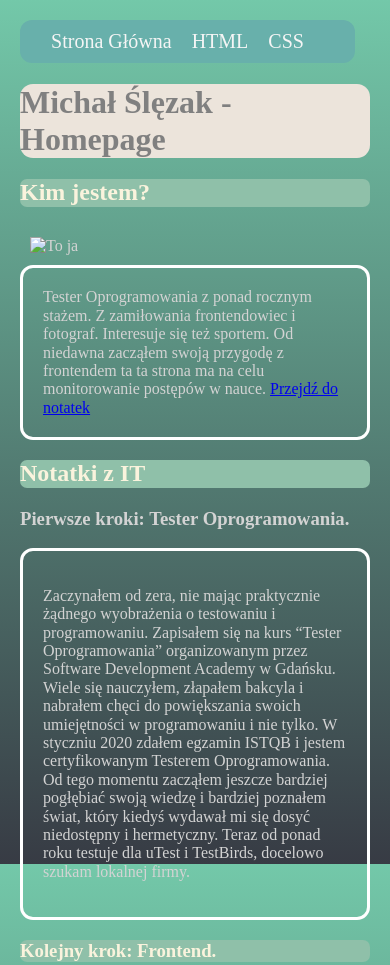
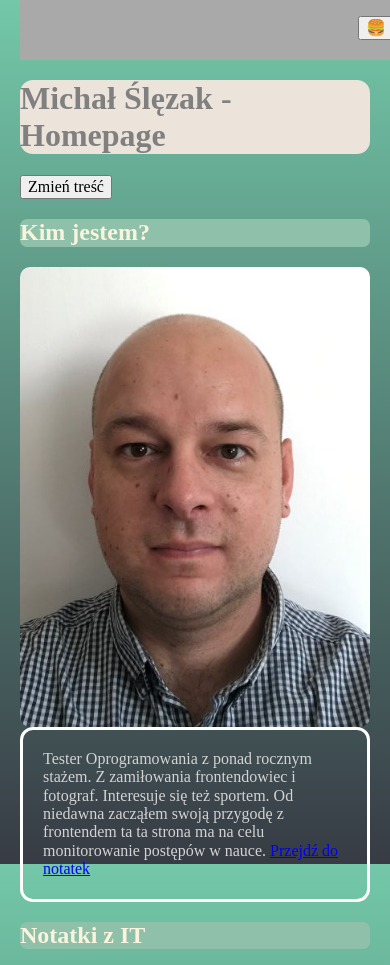
Before and after one commit to m-slezak/homepage, a plain HTML site: page index.html in a window 390 px wide. Shown: the top 965 px of the page. Drawn offline with Linux system fonts and the light colour scheme; files whose address does not match are found by name.

Commit message:
Hamburger menu

```diff
--- a/index.html
+++ b/index.html
@@ -9,24 +9,26 @@
   </head>
 
   <body>
-    <header>
-      <nav class="navigation">
+    <header class="header">
+      <nav class="navigation navigation--js">
         <a href="index.html" class="navigation-link"
           >Strona Główna</a
         >
         <a href="nauka-html.html" class="navigation-link">HTML</a>
         <a href="nauka-css.html" class="navigation-link">CSS</a>
       </nav>
+      <button class="hamburger hamburger--js">🍔</button>
     </header>
 
     <main class="main-content">
       <header>
         <h1 class="main-header">Michał Ślęzak - Homepage</h1>
+        <button class="action--js">Zmień treść</button>
       </header>
 
       <section>
         <h2 class="section-headers">Kim jestem?</h2>
-        <img class="my-photo" src="zdjecie.jpeg" alt="To ja" />
+        <img class="my-photo" src="C:\dev\homepage\img\zdjeciemini.jpeg" alt="To ja" />
 
         <article class="article article__about-me">
           Tester Oprogramowania z ponad rocznym stażem. Z zamiłowania
--- a/main.js
+++ b/main.js
@@ -2,6 +2,24 @@ console.log('Siema');
 
 
 
-const greetings = (name, age) => console.log('${age}, ${name}');
-const name = "Janusz";
-const age = 23;
+const greeting = (name, age) => {
+    console.log(`Witaj Drogi Odwiedzający mam ${age} lata i nazywam się ${name}`);
+}
+
+greeting ('Michał', 36);
+
+
+console.log(typeof 2);
+console.log(typeof '2');
+if (2 === '2') {
+    console.log ('Tak to prawda');
+}
+
+
+const hamburger = document.querySelector(".hamburger--js")
+
+hamburger.addEventListener('click', () =>{
+ const nav = document.querySelector('.navigation--js');
+ nav.classList.toggle('navigation--open');
+
+})
--- a/style.css
+++ b/style.css
@@ -22,10 +22,27 @@ body {
     padding: 20px;
 
 }
+.hamburger{
+
+    position: absolute;
+    top: 16px;
+    right: 16px;
+
+}
 
 .footer{
     margin:0 auto;
     max-width: 1000px;
+
+}
+.header{
+    background: darkgray;
+    min-height: 60px;
+    position: fixed;
+    top: 0;
+    width: 100%;
+}
+.main{
 
 }
 
@@ -37,27 +54,24 @@ body {
     justify-content: center;
 }
 .main-content{
-    margin:0 auto;
+    margin:60px auto 0;
     max-width: 1000px;
 }
 .navigation{
-    background:#68b0ab;
-    color: #4a7c59;
-    border-radius: 12px;
-    padding:10px;
-    margin-right: 15px;
-    display: flex;
-    align-items: center;
-    justify-content: center;
-
+    display:none;
 }
 
+.navigation--open{
+    display:block;
+}
 .navigation-link{
-    color:#6A040F;
-    margin-right: 20px;
+    color:#6A040F;;
     text-decoration: none;
     color:whitesmoke;
     font-size: 20px;
+    display: block;
+    margin: 0 0 6px;
+    padding: 16px;
 }
 .navigation-link__homepage{
     color:black;
@@ -65,9 +79,8 @@ body {
 }
 
 .my-photo{
-    width: 140px;
-    height:200px;
-    padding:10px;
+    display: block;
+    max-width: 100%;
     border-radius: 10px;
 
 }
@@ -77,3 +90,17 @@ body {
     color:#faf3dd;
     border-radius:7px;
 }
+
+@media (min-width:768px) {
+    .navigation{
+        background:#68b0ab;
+        color: #4a7c59;
+        border-radius: 12px;
+        padding:10px;
+        margin-right: 15px;
+        display: flex;
+        justify-content: space-around;}
+    .hamburger{
+        display:none;
+    }
+}
```
Also changed, not shown: img/hamburgermenu.png (added).
